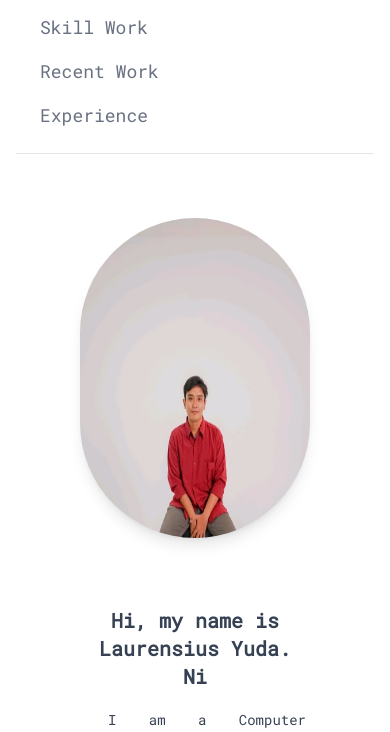
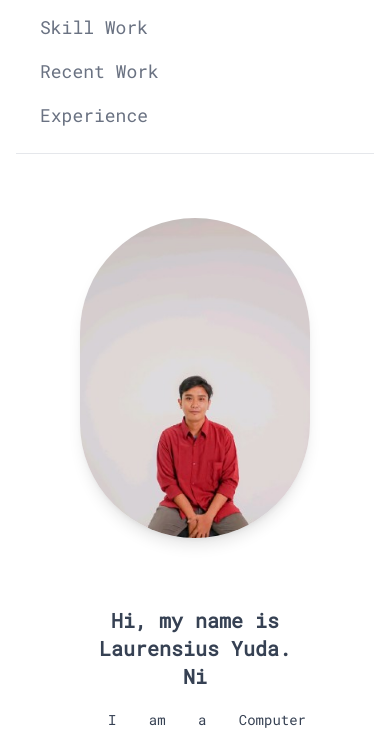
Before and after one commit to laurensiusyuda/portofolio-tailwind, a website: page src/index.html in a window 390 px wide. Shown: the part 103-835 px from the top of the page. Drawn offline with nearby package versions, Linux system fonts and the light colour scheme.

Commit message:
fix : update width and height profile picture

```diff
--- a/src/index.html
+++ b/src/index.html
@@ -55,8 +55,10 @@
                     class="flex flex-col md:flex-row justify-center items-center">
                     <aside class="mb-8 md:mb-0 md:w-1/4">
                         <div class="px-4 py-4">
-                            <img src="img/laurensius_yuda.jpeg"
-                                class="shadow-lg rounded-full max-w-full mx-auto h-80 w-80 sm:h-50 sm:w-50" />
+                            <img
+                                src="img/laurensius_yuda.jpeg"
+                                class="shadow-lg rounded-full mx-auto h-80 w-80 sm:h-50 sm:w-50 object-cover"
+                                alt="Laurensius Yuda" />
                         </div>
                     </aside>
 
```
